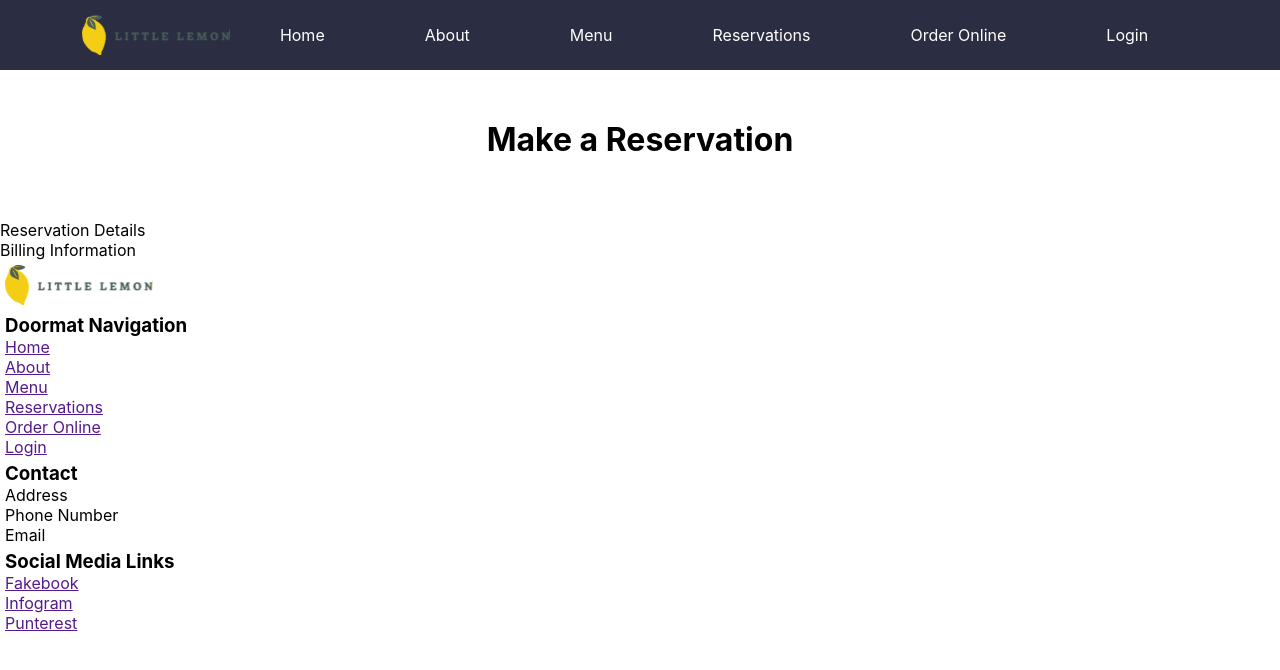
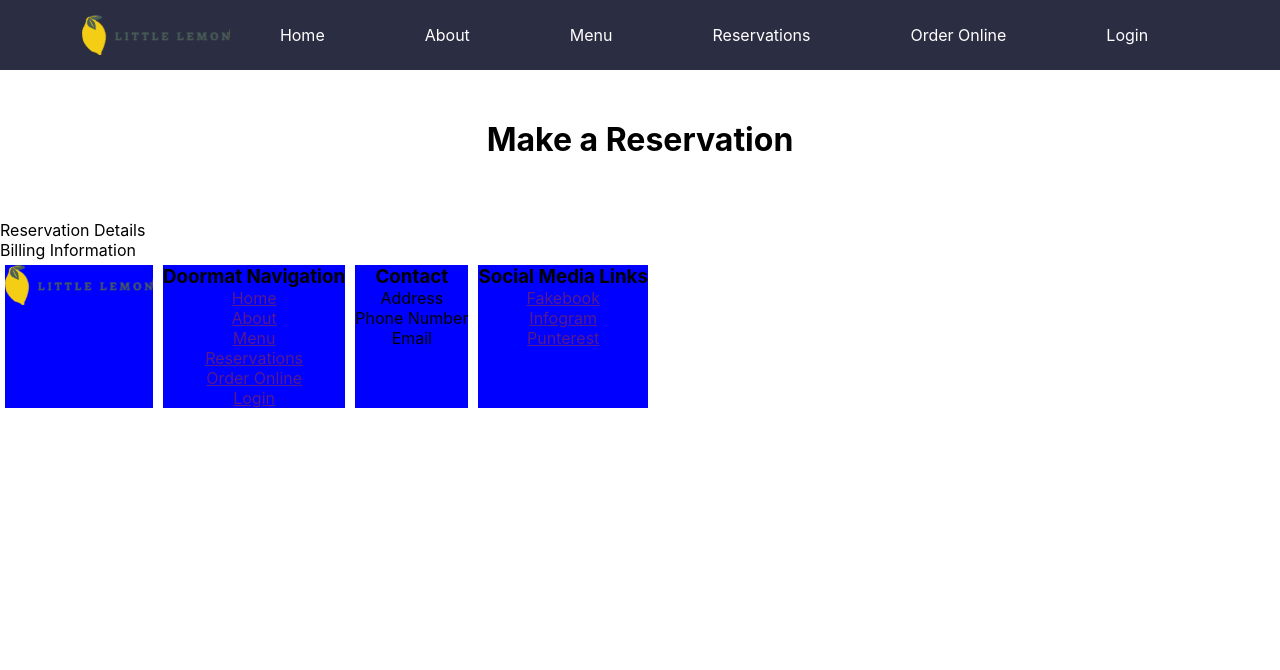
Before and after one commit to digitAI-4N6/little-lemon, a React (Create React App) app: page / in a window 1280 px wide. Shown: the top 670 px of the page. Built offline with nearby package versions, Linux system fonts and the light colour scheme.

Commit message:
use inline-flex
use inline-flex

```diff
--- a/src/App.css
+++ b/src/App.css
@@ -40,6 +40,7 @@
 * {
   margin: 0;
   padding: 0;
+  list-style-type: none;
 }
 
 .container {
@@ -76,9 +77,18 @@ padding-top: 50px;
 }
 
 .foot {
-  display: flexbox;
+  display: inline-flex;
+  box-sizing: border-box;
+  text-align: center;
 }
 
 .list {
   margin:5px;
+  background-color: blue;
+  flex-wrap: wrap;
+  justify-content: center;
 }
+
+.list ul {
+  text-align: center;
+}
```
